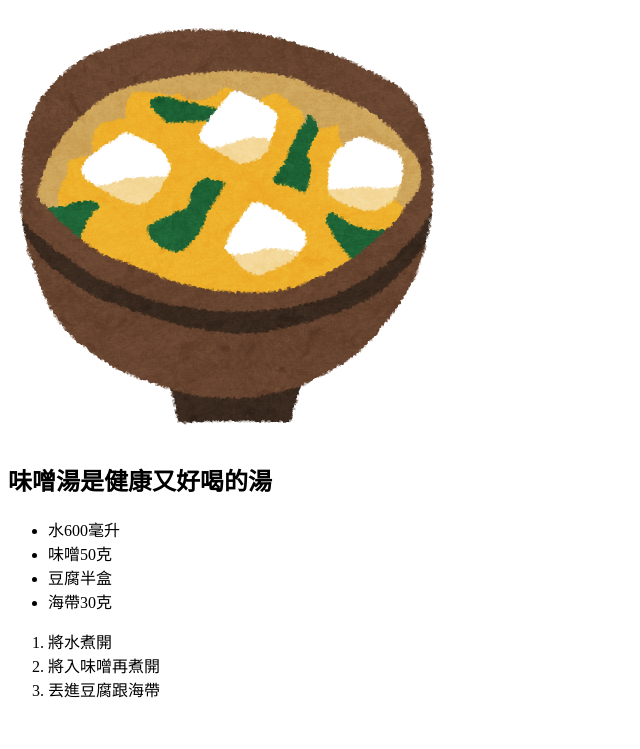
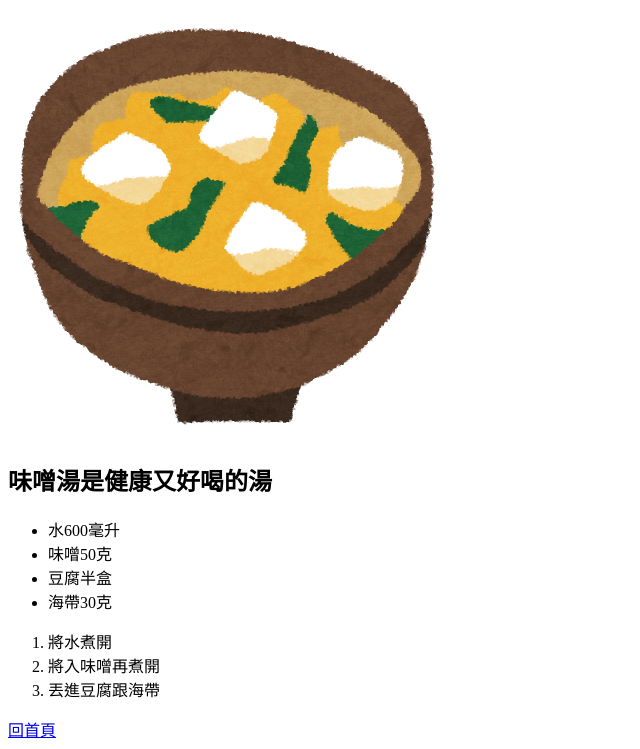
Before and after one commit to sonelin09/odin-recipes, a plain HTML site: page recipes/misoshiru.html in a window 1280 px wide. Shown: the part 70-819 px from the top of the page, without its empty margins (0-640 px from the left). Drawn offline with Linux system fonts and the light colour scheme.

Commit message:
三個食譜頁加上回首頁的連結

```diff
--- a/recipes/misoshiru.html
+++ b/recipes/misoshiru.html
@@ -23,5 +23,7 @@
         <li>將入味噌再煮開</li>
         <li>丟進豆腐跟海帶</li>
     </ol>
+
+    <a href="../index.html">回首頁</a>
 </body>
 </html>
```
Also changed, not shown: recipes/omurice.html (+1 -0 lines), recipes/onagidon.html (+2 -0 lines).
